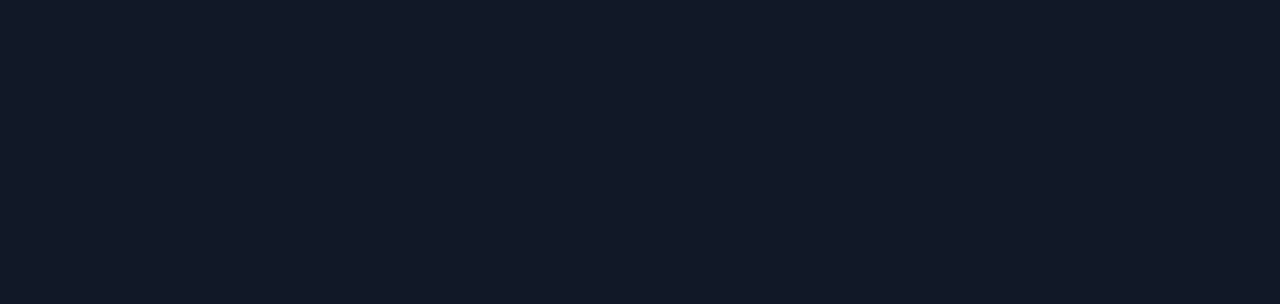
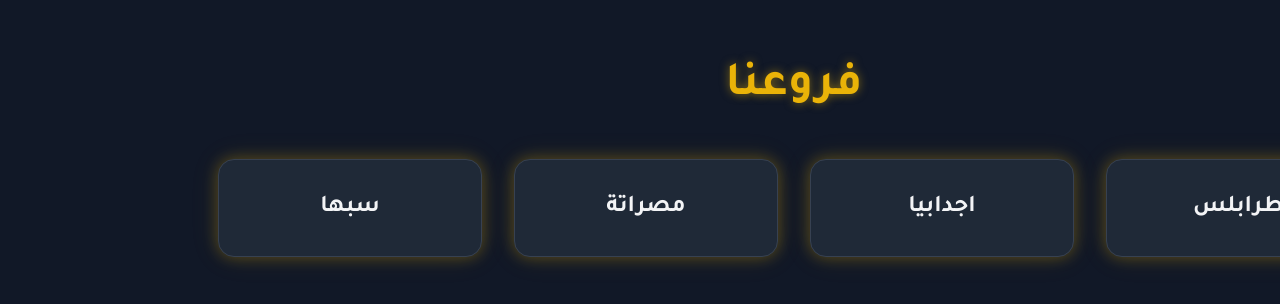
Before and after one commit to nonynony28-netizen/Menarah, a React (Vite) app: page /branches in a window 1280 px wide. Shown: the part 240-544 px from the top of the page. Built offline with nearby package versions, Linux system fonts and the light colour scheme.

Commit message:
Refactor Branches component layout and styles

```diff
--- a/src/pages/Branches.jsx
+++ b/src/pages/Branches.jsx
@@ -2,13 +2,18 @@ const branches = ["طرابلس", "اجدابيا", "مصراتة", "سبها"];
 
 function Branches() {
   return (
-    <main className="page">
-      <h1>الفروع</h1>
+    <main className="min-h-screen p-8 flex flex-col items-center justify-center">
+      <h1 className="text-4xl md:text-5xl font-bold text-yellow-500 mb-12 glow-text">
+        فروعنا
+      </h1>
 
-      <div className="grid">
+      <div className="grid grid-cols-1 sm:grid-cols-2 lg:grid-cols-4 gap-8 w-full max-w-6xl">
         {branches.map((b) => (
-          <div className="card" key={b}>
-            <h3>{b}</h3>
+          <div
+            className="bg-gray-800 p-8 rounded-2xl text-center border border-gray-700 hover:border-yellow-500 transition-all duration-300 hover:-translate-y-2 glow-box cursor-default"
+            key={b}
+          >
+            <h3 className="text-2xl font-bold text-gray-100">{b}</h3>
           </div>
         ))}
       </div>
```
